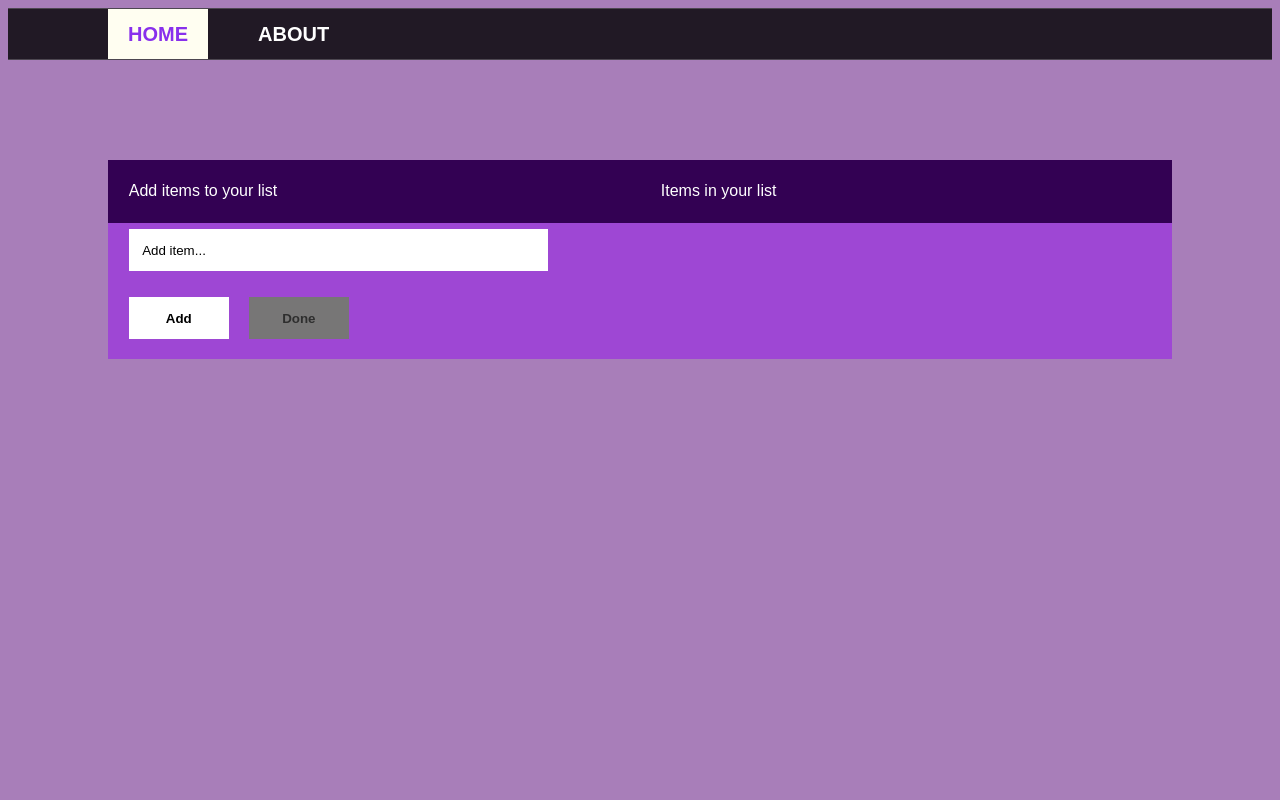
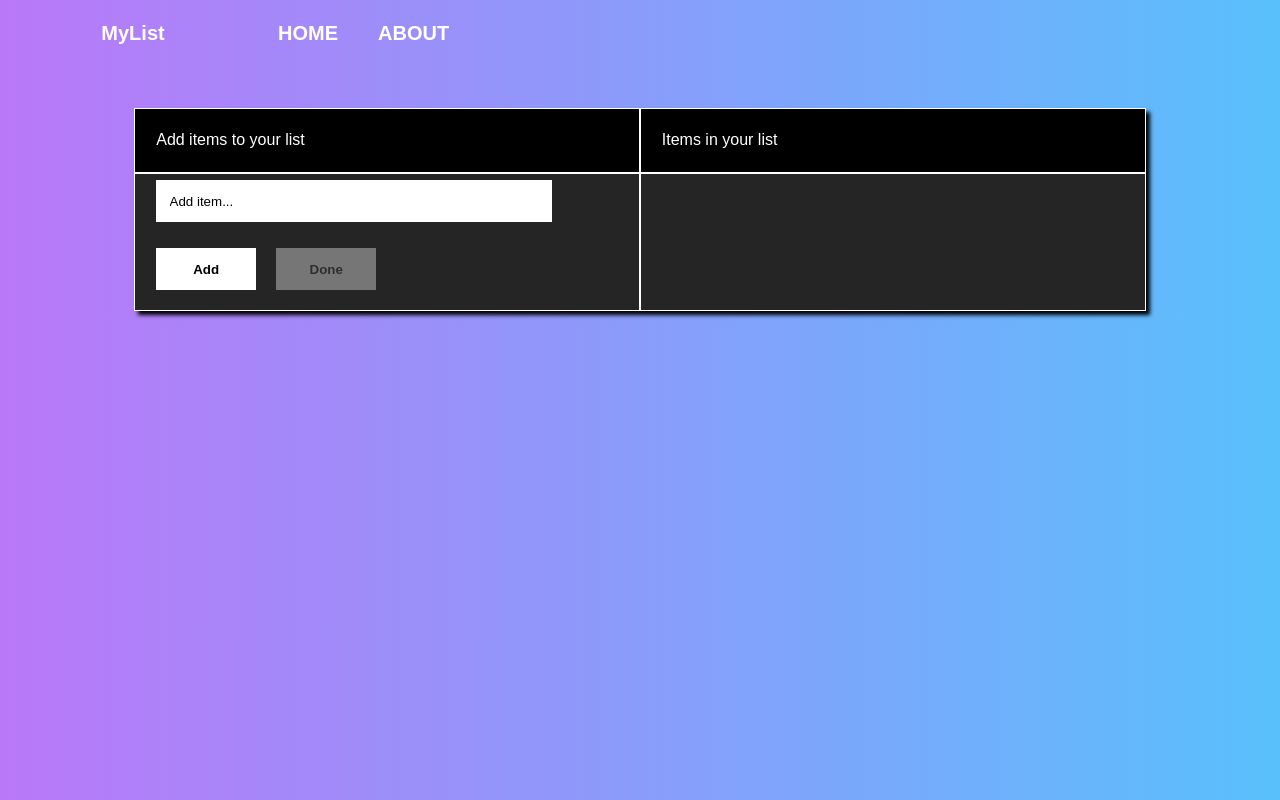
Before and after one commit to kendy-portfolio/angular5-list-maker, an Angular app: page / in a window 1280 px wide. Built offline with nearby package versions, Linux system fonts and the light colour scheme.

Commit message:
changed background color and redesigned navbar

```diff
--- a/src/app/app.component.html
+++ b/src/app/app.component.html
@@ -1,7 +1,7 @@
-<div id="navbar">
-  <ul>
-    <li><a class="active" routerLink="">Home</a></li>
-    <li><a routerLink="about">About</a></li>
-  </ul>
-</div>
+<nav id="navbar">
+  <div id="logo"><a href="">MyList</a></div>
+  <a routerLink="">Home</a>
+  <a routerLink="about">About</a>
+</nav>
+
 <router-outlet></router-outlet>
--- a/src/app/app.component.scss
+++ b/src/app/app.component.scss
@@ -1,26 +1,20 @@
 #navbar {
     width: 100%;
     height: 50px;
-    background-color: rgba(0, 0, 0, .8);
-    border-top: 1px solid rgba(255, 255, 255, .2);
-    border-bottom: 1px solid rgba(255, 255, 255, .2);
-    position: sticky;
-    top: 0;
 }
 
-#navbar ul {
-    display: flex;
-    margin: 0;
-    padding: 0 100px;
-    float: left;
+#logo {
+    display: inline-block;
+    height: 50px;
+    width: 250px;
+    text-align: center;
+    font-weight: bold;
+    font-size: 20px;
+    line-height: 50px;
 }
 
-#navbar ul li {
-    list-style: none;
-}
-
-#navbar ul li a {
-    display: block;
+#navbar > a {
+    display: inline-block;
     color: #fff;
     padding: 0px 20px;
     text-decoration: none;
@@ -30,8 +24,7 @@
     line-height: 50px;
 }
 
-#navbar ul li a:hover,
-#navbar ul li a.active {
+#navbar > a:hover {
     background-color: #fffef1;
     color: #8830ec;
 }
--- a/src/app/home/home.component.html
+++ b/src/app/home/home.component.html
@@ -1,5 +1,6 @@
+<div class="spacer"></div>
 <div class="body-container">
-    <div class="container color-dark position-lower">
+    <div class="container color-dark">
         <div class="col"><p>Add items to your list</p></div>
         <div class="col"><p>Items in your list</p></div>
     </div>
--- a/src/app/home/home.component.scss
+++ b/src/app/home/home.component.scss
@@ -1,9 +1,10 @@
-.position-lower {
-    margin-top: 0em;
+.spacer {
+    padding-top: 50px;
 }
-
 .body-container {
-    padding: 100px;
+    margin: auto;
+    width: 80%;
+    box-shadow: 4px 4px 4px black;
 }
 
 .container {
@@ -14,14 +15,15 @@
 
 .col {
     padding: .4em 1.3em;
+    border: 1px solid white;
 }
 
 .color-dark {
-    background: #330153;
+    background: black;
 }
 
 .color-light {
-    background: #9e47d4;
+    background: #252525;
 }
 
 input.txt {
--- a/src/styles.scss
+++ b/src/styles.scss
@@ -1,6 +1,6 @@
 /* You can add global styles to this file, and also import other style files */
 body {
-    background: #a87eb9;
+    background-image: linear-gradient(to right, #ba78f8, #59c0fc);
     font-family: 'Raleway', 'Arial';
     color: #fff;
 }
```
Also changed, not shown: src/app/list/list.component.html (line endings or trailing spaces).
